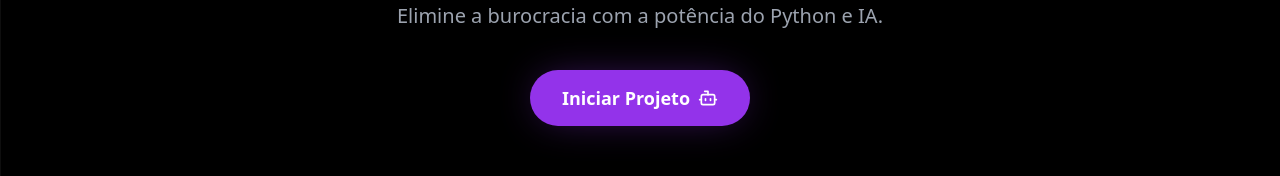
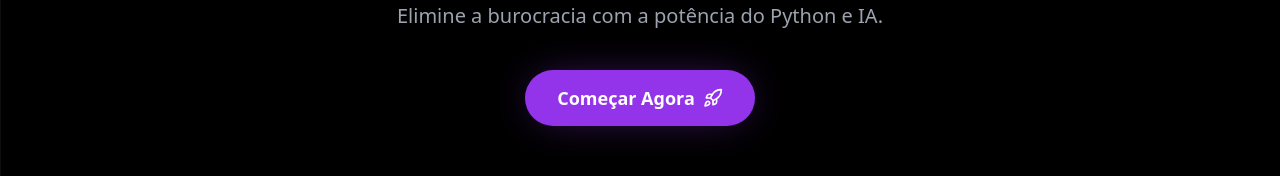
Before and after one commit to GustavoAraujoProg/nevox-platform, a Next.js app: page / in a window 1280 px wide. Shown: the part 468-644 px from the top of the page. Built offline with nearby package versions, Linux system fonts and the light colour scheme.

Commit message:
Correção final do Login, Registro e API do Asaas

```diff
--- a/app/page.tsx
+++ b/app/page.tsx
@@ -1,6 +1,7 @@
+// app/page.tsx
 "use client";
 
-import React, { useState, useEffect } from 'react'; // Adicionei useEffect
+import React, { useState, useEffect } from 'react';
 import { motion, AnimatePresence } from 'framer-motion';
 import {
   Bot, Rocket, Code2, CheckCircle, Zap, X, Send,
@@ -20,7 +21,7 @@
 export default function Home() {
   const [isChatOpen, setIsChatOpen] = useState(false);
 
-  // --- LÓGICA DE LOGIN (NOVO) ---
+  // --- LÓGICA DE LOGIN (CONECTADA) ---
   const [hasAccess, setHasAccess] = useState(false);
   const [userName, setUserName] = useState('');
 
@@ -28,8 +29,10 @@
 
   // Verifica se o usuário já tem o acesso salvo no computador
   useEffect(() => {
-    const token = localStorage.getItem('zm_access_token');
-    const name = localStorage.getItem('zm_user_name');
+    // AQUI ESTÁ A MUDANÇA: Usamos 'nevox_' para conversar com o Login
+    const token = localStorage.getItem('nevox_token');
+    const name = localStorage.getItem('nevox_user_name');
+
     if (token) {
       setHasAccess(true);
       if (name) setUserName(name.split(' ')[0]); // Pega só o primeiro nome
@@ -37,11 +40,16 @@
   }, []);
 
   const openCheckout = (planName: string) => {
+    // Se já estiver logado, vai pro checkout direto, senão pede login no fluxo
     router.push(`/assinatura?plano=${planName}`);
   };
 
   const handleLogout = () => {
-    localStorage.removeItem('zm_access_token');
+    // Limpa as chaves certas
+    localStorage.removeItem('nevox_token');
+    localStorage.removeItem('nevox_user_name');
+    localStorage.removeItem('nevox_user_id');
+
     setHasAccess(false);
     window.location.reload();
   };
@@ -53,7 +61,7 @@
       {/* --- MENU SUPERIOR INTELIGENTE --- */}
       <nav className="fixed top-0 w-full z-50 border-b border-white/5 bg-black/60 backdrop-blur-xl">
         <div className="max-w-7xl mx-auto px-6 h-20 flex items-center justify-between">
-          <div className="flex items-center gap-2">
+          <div className="flex items-center gap-2 cursor-pointer" onClick={() => window.scrollTo(0,0)}>
             <div className="w-8 h-8 bg-purple-600 rounded-lg flex items-center justify-center shadow-[0_0_15px_rgba(147,51,234,0.5)]">
               <Bot className="w-5 h-5 text-white" />
             </div>
@@ -69,8 +77,8 @@
 
             {/* --- LÓGICA DO BOTÃO MUDANDO --- */}
             {hasAccess ? (
-              <div className="flex items-center gap-4 pl-4 border-l border-white/10">
-                 <span className="text-white font-medium">Olá, {userName}</span>
+              <div className="flex items-center gap-4 pl-4 border-l border-white/10 animate-in fade-in">
+                 <span className="text-white font-medium text-xs">Olá, {userName}</span>
                  <button
                    onClick={() => router.push('/dashboard')}
                    className="bg-purple-600 hover:bg-purple-500 text-white px-4 py-2 rounded-lg font-bold flex items-center gap-2 transition-all shadow-lg shadow-purple-500/20"
@@ -142,9 +150,9 @@
               <ChevronRight className="w-5 h-5 group-hover:translate-x-1 transition-transform" />
             </button>
           ) : (
-            <button onClick={() => setIsChatOpen(true)} className="group h-14 px-8 rounded-full bg-purple-600 hover:bg-purple-700 text-white font-bold text-lg transition-all shadow-[0_0_40px_-10px_rgba(147,51,234,0.5)] flex items-center justify-center gap-2">
-              Iniciar Projeto
-              <Bot className="w-5 h-5 group-hover:rotate-12 transition-transform" />
+            <button onClick={() => openCheckout('Start')} className="group h-14 px-8 rounded-full bg-purple-600 hover:bg-purple-700 text-white font-bold text-lg transition-all shadow-[0_0_40px_-10px_rgba(147,51,234,0.5)] flex items-center justify-center gap-2">
+              Começar Agora
+              <Rocket className="w-5 h-5 group-hover:-translate-y-1 transition-transform" />
             </button>
           )}
         </motion.div>
@@ -218,7 +226,7 @@
   );
 }
 
-// --- COMPONENTES AUXILIARES (Mantidos) ---
+// --- COMPONENTES AUXILIARES (Mantidos do seu código) ---
 function TechCard({ icon, title, desc }: any) {
   return (
     <div className="p-6 rounded-xl bg-black border border-white/10 hover:border-purple-500/50 transition-all flex flex-col items-center text-center hover:-translate-y-1">
```
